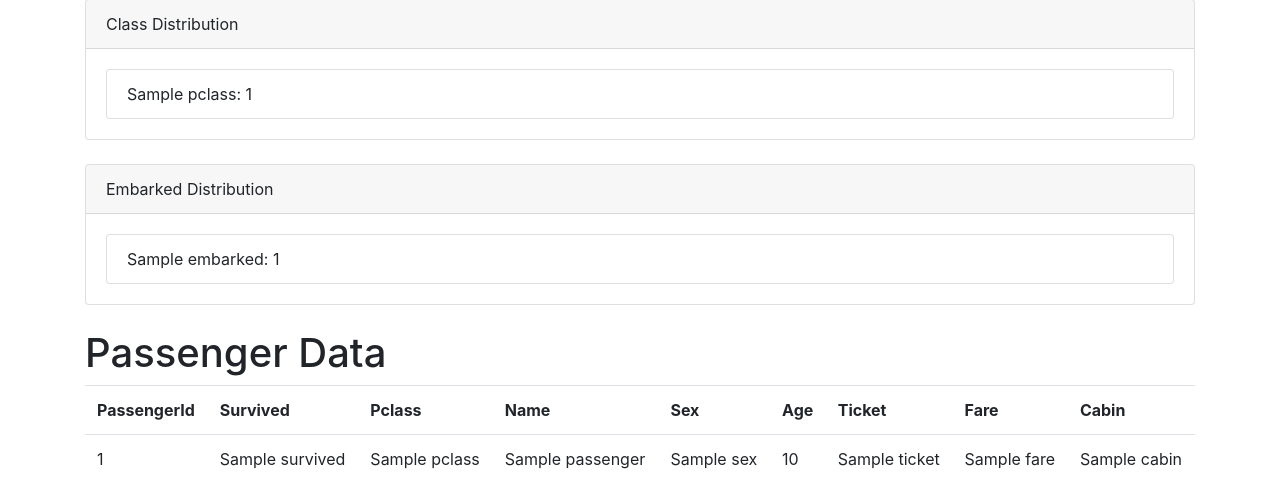
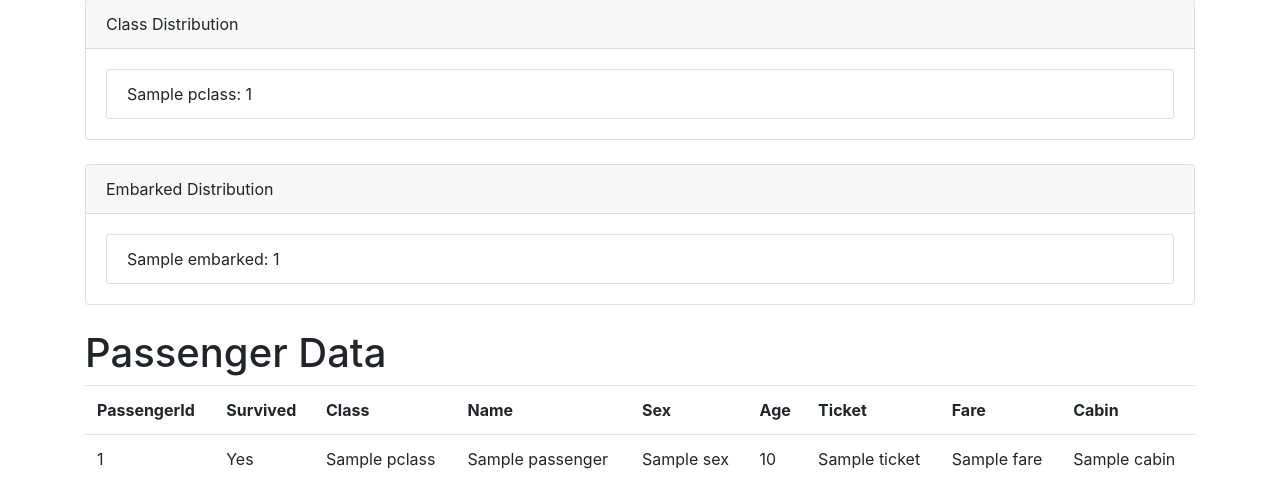
Before and after one commit to Pranav1326/Django-Assignment, a Django app: template titanic/templates/titanic_analysis.html in a window 1280 px wide. Shown: the part 316-815 px from the top of the page. Run offline with Django 5.2, Linux system fonts and the light colour scheme; the template is opened without the code that fills it: most values are stand-ins (such as "Sample title", 1, 10 or a date in 2020); some libraries are stand-ins or nearby versions.

Commit message:
View template update

```diff
--- a/titanic/templates/titanic_analysis.html
+++ b/titanic/templates/titanic_analysis.html
@@ -49,7 +49,7 @@
                 <tr>
                     <th scope="col">PassengerId</th>
                     <th>Survived</th>
-                    <th>Pclass</th>
+                    <th>Class</th>
                     <th>Name</th>
                     <th>Sex</th>
                     <th>Age</th>
@@ -60,11 +60,23 @@
                 {% for passenger in analysis.passengerData %}
                     <tr>
                         <td>{{ passenger.PassengerId }}</td>
-                        <td>{{ passenger.Survived }}</td>
+                        <td>
+                            {% if passenger.Survived == 0 %}
+                                No
+                            {% else %}
+                                Yes
+                            {% endif %}
+                        </td>
                         <td>{{ passenger.Pclass }}</td>
                         <td>{{ passenger.Name }}</td>
                         <td>{{ passenger.Sex }}</td>
-                        <td>{{ passenger.Age }}</td>
+                        <td>
+                            {% if passenger.Age == NaN %}
+                                abcde
+                            {% else %}
+                                {{ passenger.Age }}
+                            {% endif %}
+                        </td>
                         <td>{{ passenger.Ticket }}</td>
                         <td>{{ passenger.Fare }}</td>
                         <td>{{ passenger.Cabin }}</td>
```
